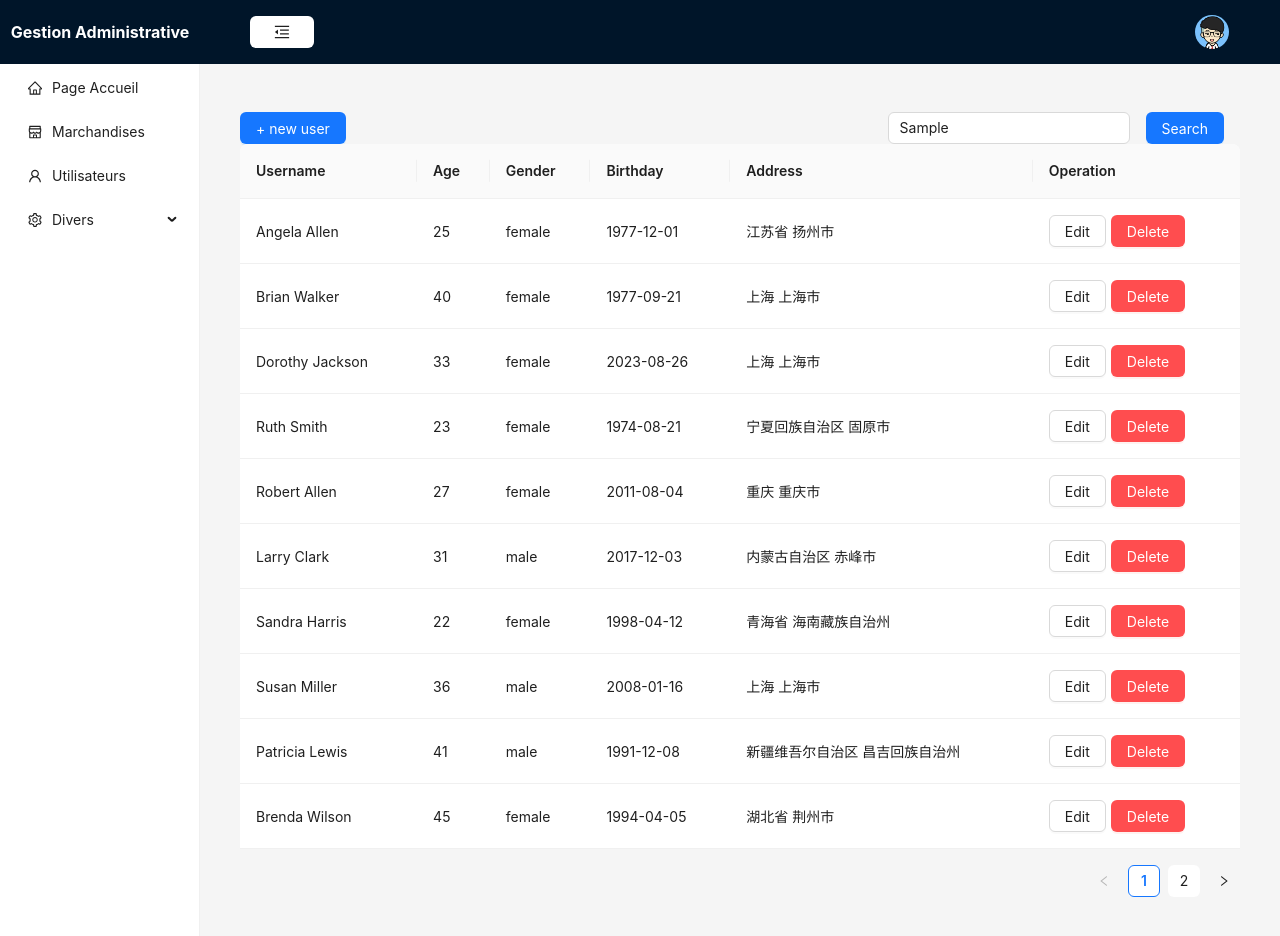
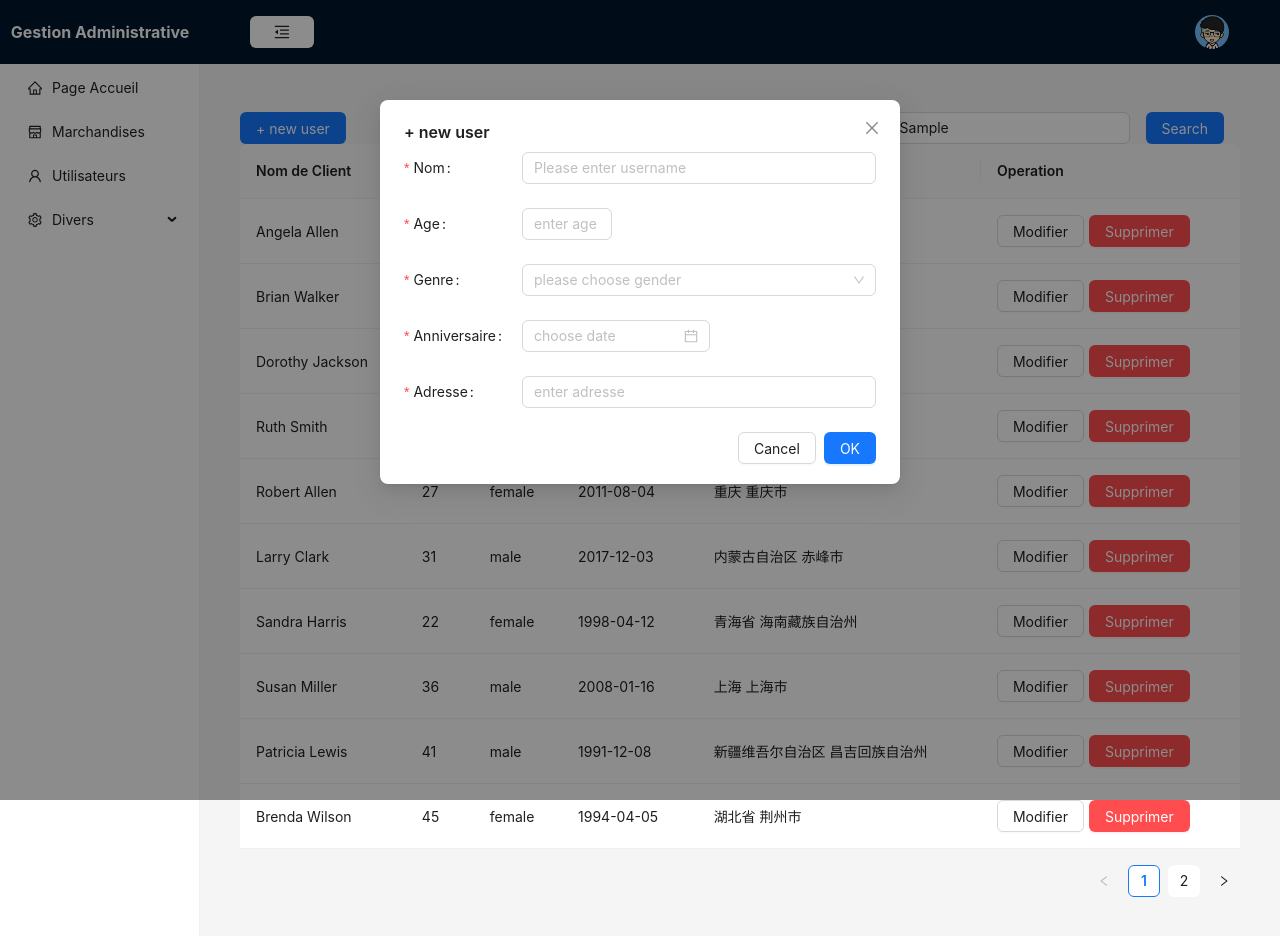
Before and after one commit to thecafe75000/gestionadmin, a React (Create React App) app: page /user in a window 1280 px wide. Both pictures are taken after typing "Sample" into the empty fields and a click on the button "+ new user". Shown: the top 936 px of the page. Built offline with nearby package versions, Linux system fonts and the light colour scheme.

Commit message:
part of form table

```diff
--- a/src/pages/user/index.jsx
+++ b/src/pages/user/index.jsx
@@ -1,11 +1,14 @@
 import React, { useEffect, useState } from 'react'
-import { Button, Form, Input, Table, Popconfirm} from 'antd'
+import { Button, Form, Input, Table, Popconfirm, Modal, InputNumber, Select, DatePicker} from 'antd'
 import './index.css'
 import { getUser } from '@/api'
 
 const User = () => {
   const [userlistData, setUserlistData] = useState({ name: '' })
   const [tableData, setTableData] = useState([])
+  const [modalType, setModalType] = useState(0)
+  const [isModalOpen, setIsModalOpen] = useState(false)
+  const [form] = Form.useForm()
 
   const getTableData = async () => {
     const result = await getUser(userlistData)
@@ -19,40 +22,47 @@ const User = () => {
 
   const columns = [
     {
-      title: 'Username',
-      dataIndex: 'name',
+      title: 'Nom de Client',
+      dataIndex: 'name'
     },
     {
       title: 'Age',
-      dataIndex: 'age',
+      dataIndex: 'age'
     },
     {
-      title: 'Gender',
+      title: 'Genre',
       dataIndex: 'sex',
       render: (val) => {
         return val ? 'female' : 'male'
       }
     },
     {
-      title: 'Birthday',
-      dataIndex: 'birth',
+      title: 'Anniversaire',
+      dataIndex: 'birth'
     },
     {
-      title: 'Address',
-      dataIndex: 'addr',
+      title: 'Adresse',
+      dataIndex: 'addr'
     },
     {
       title: 'Operation',
       render: (rowData) => {
         return (
           <div className='operation'>
-            <Button style={{ marginRight: '5px' }} onClick={() => handleClick('edit', rowData)}>Edit</Button>
+            <Button
+              style={{ marginRight: '5px' }}
+              onClick={() => handleClick('edit', rowData)}
+            >
+              Modifier
+            </Button>
             <Popconfirm
-              title='Warn'
-              description='This operation will delete the user, are you sure?'
-              onConfirm={()=>handleDelete(rowData)}
+              title='Avertir'
+              description='Cette opération supprimera ce client, êtes-vous sûr?'
+              onConfirm={() => handleDelete(rowData)}
             >
-               <Button type='primary' danger>Delete</Button>
+              <Button type='primary' danger>
+                Supprimer
+              </Button>
             </Popconfirm>
           </div>
         )
@@ -66,7 +76,12 @@ const User = () => {
   }, [])
 
   const handleClick = (type, data) => {
-
+    setIsModalOpen(!isModalOpen)
+    if (type === 'add') {
+      setModalType(0)
+    } else {
+       setModalType(1)
+    }
   }
 
   const handleFinish = (e) => {
@@ -74,6 +89,14 @@ const User = () => {
       name: e.name
     })
     console.log('user page', e)
+  }
+
+  const handleOk = () => {
+
+  }
+
+  const handleCancel = () => {
+    setIsModalOpen(false)
   }
 
   return (
@@ -94,6 +117,100 @@ const User = () => {
         </Form>
       </div>
       <Table columns={columns} dataSource={tableData} rowKey={'id'} />
+      <Modal
+        open={isModalOpen}
+        title={modalType ? 'modifier' : '+ new user'}
+        onOk={handleOk}
+        onCancel={handleCancel}
+      >
+        <Form
+          form={form}
+          labelCol={{
+            span: 6
+          }}
+          wrapperCol={{
+            span: 18
+          }}
+          labelAlign='left'
+        >
+          <Form.Item
+            label='Nom'
+            name='username'
+            rules={[
+              {
+                required: true,
+                message: 'Please enter username'
+              }
+            ]}
+          >
+            <Input placeholder='Please enter username' />
+          </Form.Item>
+          <Form.Item
+            label='Age'
+            name='age'
+            rules={[
+              {
+                required: true,
+                message: 'Please enter age'
+              },
+              {
+                type: 'number',
+                message: 'Age must be a number'
+              }
+            ]}
+          >
+            <InputNumber placeholder='enter age' />
+          </Form.Item>
+          <Form.Item
+            label='Genre'
+            name='sex'
+            rules={[
+              {
+                required: true,
+                message: 'Gender is required'
+              }
+            ]}
+          >
+            <Select
+              placeholder='please choose gender'
+              options={[
+                {
+                  value: 0,
+                  label: 'Male'
+                },
+                {
+                  value: 1,
+                  label: 'Female'
+                }
+              ]}
+            />
+          </Form.Item>
+          <Form.Item
+            label='Anniversaire'
+            name='birth'
+            rules={[
+              {
+                required: true,
+                message: 'Anniversaire is required'
+              }
+            ]}
+          >
+            <DatePicker placeholder='choose date' format='DD/MM/YYYY' />
+          </Form.Item>
+          <Form.Item
+            label='Adresse'
+            name='addr'
+            rules={[
+              {
+                required: true,
+                message: 'Adresse is required'
+              }
+            ]}
+          >
+            <Input placeholder='enter adresse' />
+          </Form.Item>
+        </Form>
+      </Modal>
     </div>
   )
 }
```
